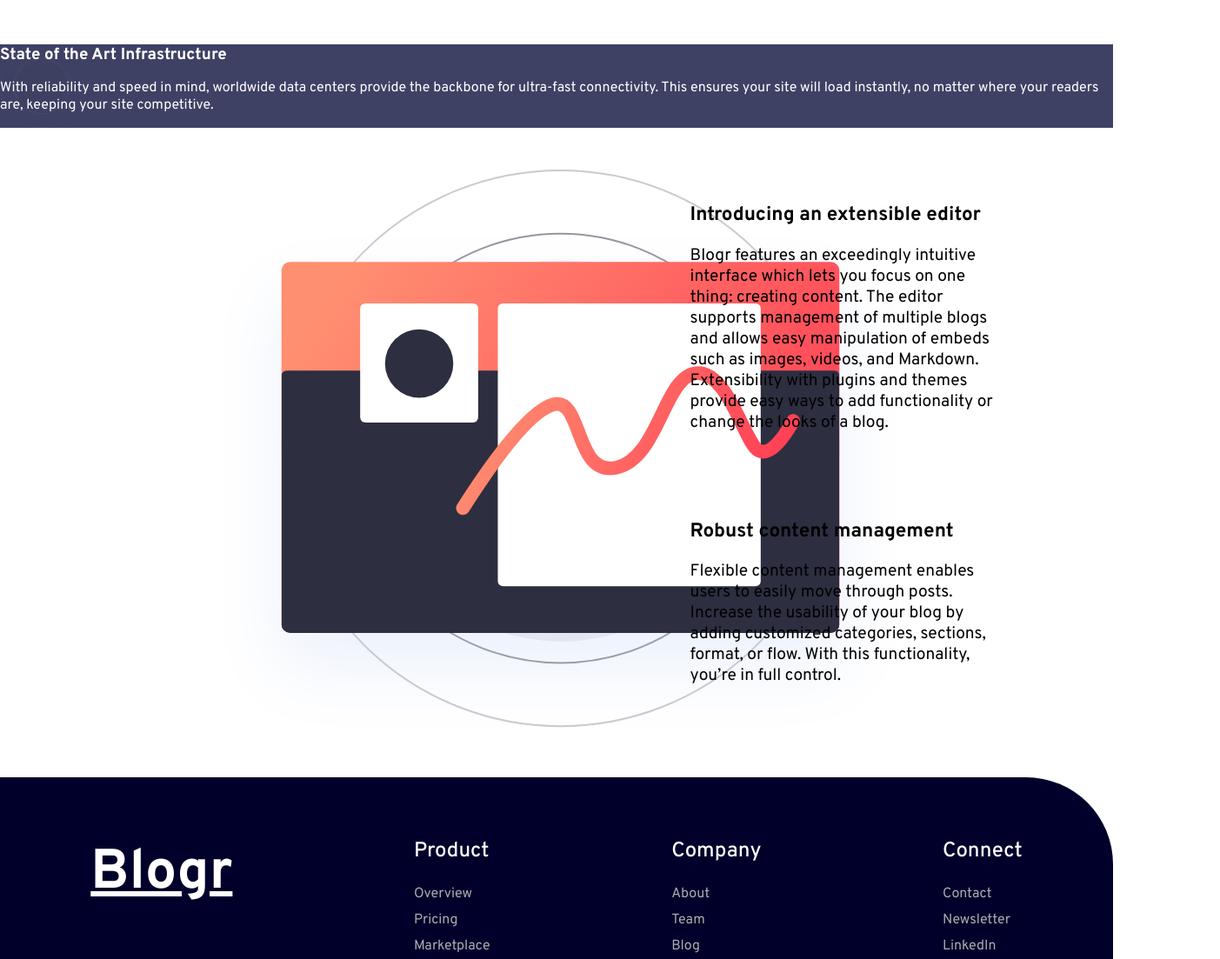
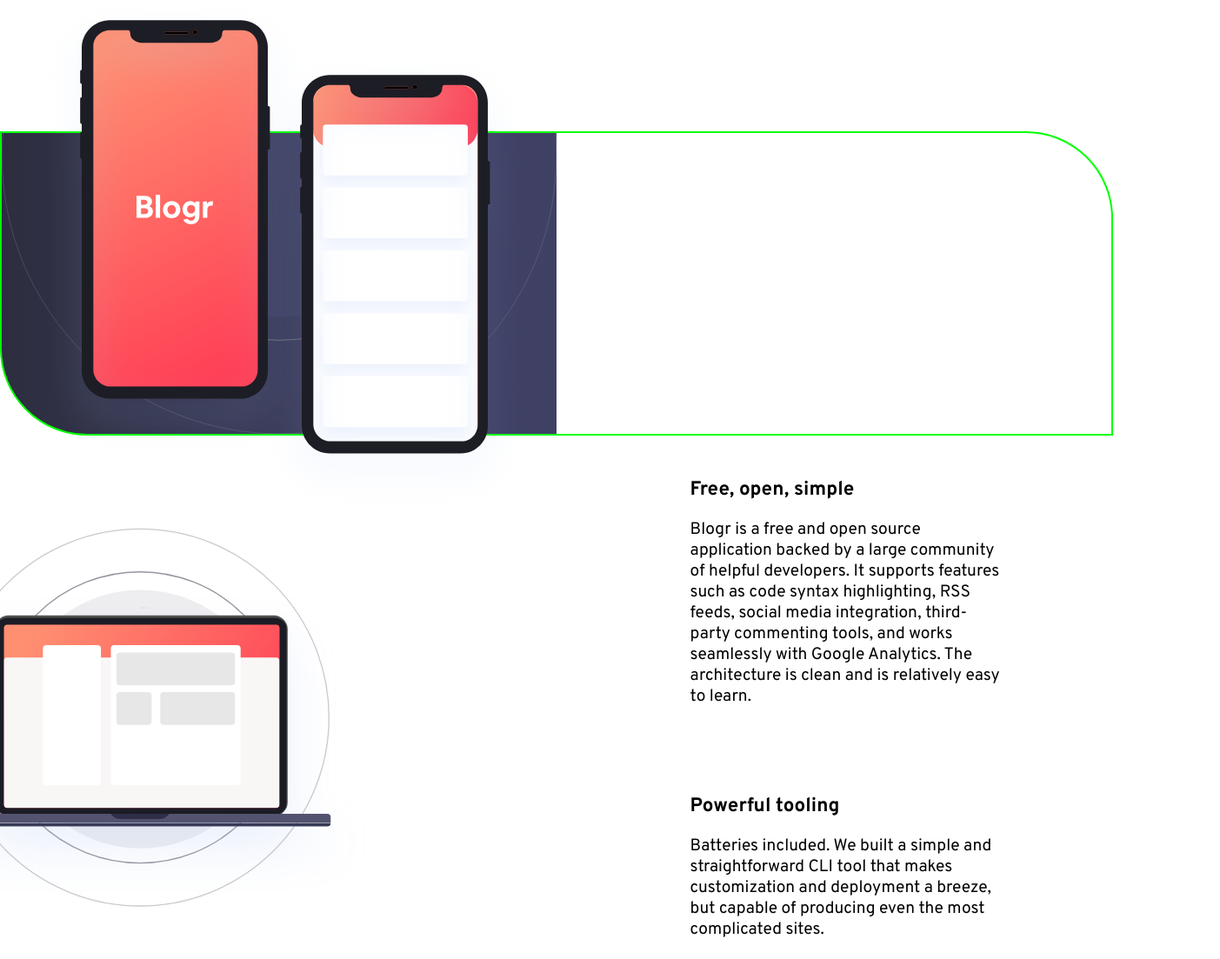
Before and after one commit to michaeltanady/blogr-page, a plain HTML site: page index.html in a window 1280 px wide. Shown: the part 1536-2639 px from the top of the page at 87% size, 1403 px wide, since content can reach past the window. Drawn offline with Linux system fonts and the light colour scheme.

Commit message:
perubahaan

```diff
--- a/index.html
+++ b/index.html
@@ -41,30 +41,33 @@
                 </div>
             </div>
             <div class="img-container">
-                <img src="./illustration-editor-mobile.svg" alt="illustration_editor" class="editor-img">
+                <img src="./illustration-editor-mobile.svg" alt="illustration_editor" id="editor-img">
             </div>
         </section>
 
         <section class="section-two">
+            <div>
+                <img id="mobile-img" src="./illustration-phones.svg" alt="mobile_illustrator">
+            </div>
             <div>
                 <h3>State of the Art Infrastructure</h3>
                 <p>With reliability and speed in mind, worldwide data centers provide the backbone for ultra-fast connectivity. This ensures your site will load instantly, no matter where your readers are, keeping your site competitive.</p>
             </div>
         </section>
 
-                <section class="section-one section-three">
+        <section class="section-one section-three">
             <div class="flex-box">
                 <div>
-                    <h3>Introducing an extensible editor</h3>
-                    <p>Blogr features an exceedingly intuitive interface which lets you focus on one thing: creating content. The editor supports management of multiple blogs and allows easy manipulation of embeds such as images, videos, and Markdown. Extensibility with plugins and themes provide easy ways to add functionality or change the looks of a blog.</p>
+                    <h3>Free, open, simple</h3>
+                    <p>Blogr is a free and open source application backed by a large community of helpful developers. It supports features such as code syntax highlighting, RSS feeds, social media integration, third-party commenting tools, and works seamlessly with Google Analytics. The architecture is clean and is relatively easy to learn.</p>
                 </div>
                 <div>
-                    <h3>Robust content management</h3>
-                    <p>Flexible content management enables users to easily move through posts. Increase the usability of your blog by adding customized categories, sections, format, or flow. With this functionality, you’re in full control.</p>
+                    <h3>Powerful tooling</h3>
+                    <p>Batteries included. We built a simple and straightforward CLI tool that makes customization and deployment a breeze, but capable of producing even the most complicated sites.</p>
                 </div>
             </div>
             <div class="img-container">
-                <img src="./illustration-editor-mobile.svg" alt="illustration_editor" class="editor-img" id="img-editor">
+                <img src="./illustration-laptop-mobile.svg" alt="illustration_editor"  id="img-editor">
             </div>
         </section>
     </main>
--- a/style.css
+++ b/style.css
@@ -158,24 +158,52 @@
 .flex-box>div:first-child{
     margin-bottom: 5rem;
 }
-.img-position{
-    margin-left: -500px !important;
-}
 .img-container{
     width: 65%;
     text-align: right;
 }
-.editor-img{
+#editor-img{
     width: 120%;
     margin-right: -250px;
     overflow: hidden;
 }
-
+#img-editor{
+    width: 100%;
+    margin-right: 300px;
+    overflow: hidden;
+}
 .section-two{
-    background: url(./bg-pattern-circles.svg),var(--very-dark-desaturated-blue);
+    background: url(./bg-pattern-circles.svg),linear-gradient(to right, var(--very-dark-gray-blue), var(--very-dark-desaturated-blue) 70%);
+    border: 2px solid lime;
     background-repeat: no-repeat;
-    background-size: contain;
-    background-position: 0 50%;
+    background-size: 50%;
+    background-position: 0 100%;
+    height: 350px;
+    margin: 100px 0;
+    border-radius: 0 100px 0 100px;
+    display: flex;
+    flex-direction: row;
+    justify-content: space-around;
+}
+.section-two>div{
+    flex: 1;
+}
+.section-two>div:nth-child(2){
+    display: flex;
+    flex-direction: column;
+    justify-content: center;
+    padding: 0 20rem;
+}
+.section-two>div:nth-child(2)>h3{
+    font-size: 2rem;
+}
+.section-two>div:nth-child(2)>h3>p{
+    font-size: 1.2rem;
+}
+#mobile-img{
+    position: relative;
+    top: -150px;
+    left: 50px;
 }
 .section-three{
     flex-direction: row-reverse;
```
Also changed, not shown: illustration-laptop-mobile.svg (added).
